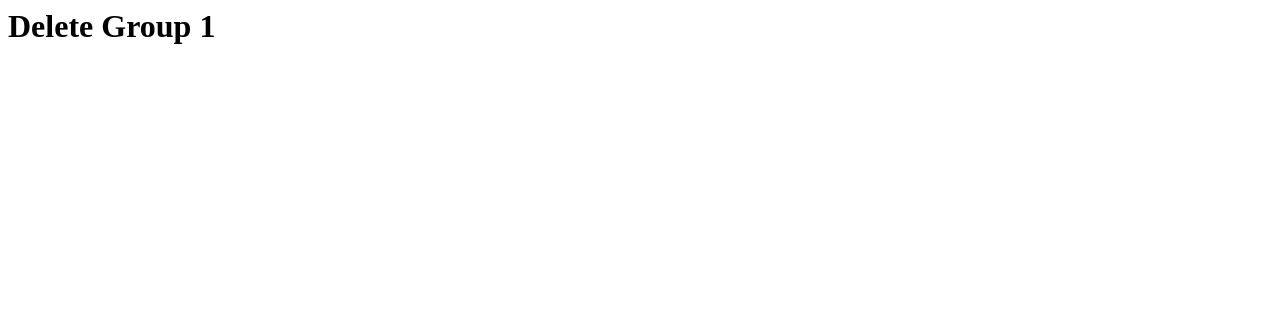
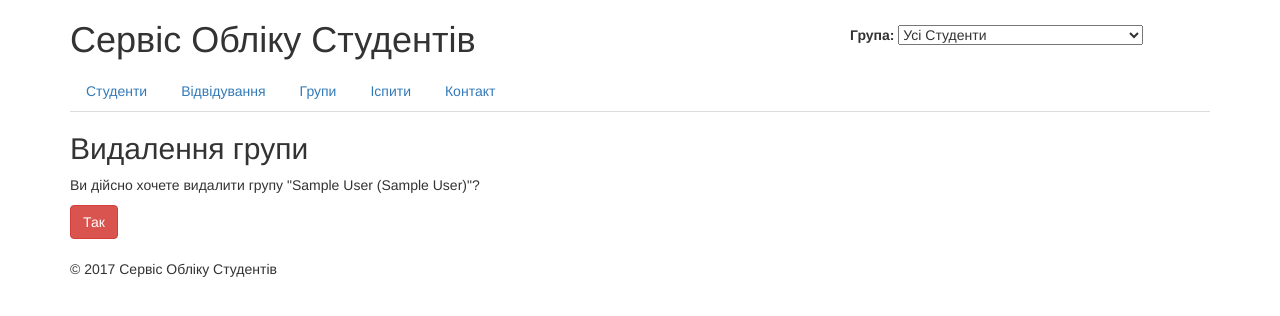
Before and after one commit to demkivroman/Students, a Django app: page /groups/1/delete/ in a window 1280 px wide. Shown: the top 316 px of the page. Run offline with Django 3.2, Linux system fonts and the light colour scheme; tables that the repository leaves empty hold one stand-in row (values such as "Sample post"); some libraries are stand-ins or nearby versions.

Commit message:
homework delete group with generic class

```diff
--- a/students/models/model_exams.py
+++ b/students/models/model_exams.py
@@ -29,7 +29,7 @@
         verbose_name = u"Група",
         blank = False,
         null = True,
-        on_delete=models.PROTECT)
+        on_delete=models.SET_NULL)
 
     def __unicode__(self):
         return u"%s - %s (%s %s)" % (self.title, self.dataTime, self.teacher, self.groups)
--- a/students/models/students.py
+++ b/students/models/students.py
@@ -51,7 +51,7 @@
         verbose_name = u"Група",
         blank = False,
         null = True,
-        on_delete=models.PROTECT)
+        on_delete=models.SET_NULL)
 
     def __unicode__(self):
         return u"%s %s" % (self.first_name, self.last_name)
--- /dev/null
+++ b/students/templates/students/group_confirm_delete.html
@@ -0,0 +1,20 @@
+{% extends "students/base.html" %}
+{% load static from staticfiles %}
+{% block meta_title %}Видалення групи{% endblock meta_title %}
+{% block title %}Видалення групи{% endblock title %}
+
+{% block content %}
+
+<!-- Form edit student -->
+
+    <form action="{% url 'groups_delete' object.id %}" method="post" enctype="multipart/form-data"
+    role = "form" class = "form-horizontal">
+
+        {%csrf_token%}
+    <p>Ви дійсно хочете видалити групу "{{ object }}"?</p>
+
+        <input type="submit" value="Так" name = "delete_button" class = "btn btn-danger" />
+        <br /><br />
+    </form>
+
+{% endblock content %}
--- a/students/templates/students/group_list.html
+++ b/students/templates/students/group_list.html
@@ -45,7 +45,7 @@
   <ul class="dropdown-menu" role = "menu">
     <li role = "presentation"> <a role = "menuitem" tabindex="-1" href="/journal/{{ group.id }}">Відвідування</a></li>
     <li role = "presentation"> <a role = "menuitem" tabindex="-1" href="{%url "groups_edit" group.id %}">Редагувати</a></li>
-    <li role = "presentation"> <a role = "menuitem" tabindex="-1" href="{%url "groups_edit" group.id %}">Видалити</a></li>
+    <li role = "presentation"> <a role = "menuitem" tabindex="-1" href="{%url "groups_delete" group.id %}">Видалити</a></li>
   </ul>
 </div>
                    </td>
--- a/students/views/groups.py
+++ b/students/views/groups.py
@@ -3,8 +3,21 @@
 
 from django.shortcuts import render
 from django.http import HttpResponse
+from django.contrib import messages
+from ..models  import Students, Group
+from django.views.generic import UpdateView, DeleteView
+from django.core.urlresolvers import reverse
 
-from ..models.groups import Group
+# class for group delete
+
+class GroupDeleteView(DeleteView):
+    model = Group
+    template_name = 'students/group_confirm_delete.html'
+
+    def get_success_url(self):
+        messages.info(self.request, u'Групу успішно видалено :)')
+        return reverse('groups')
+
 
 #Views for Groups
 
--- a/studentsdb/urls.py
+++ b/studentsdb/urls.py
@@ -24,7 +24,7 @@
 from students.views import exams
 from students.views.contact_admin import ContactView
 from students.views.students import StudentUpdateView,StudentDeleteView
-#from .settings import MEDIA_ROOT, DEBUG
+from students.views.groups import GroupDeleteView
 
 from django.conf import settings
 from django.views.static import serve
@@ -39,10 +39,10 @@
 
     url(r'^test$',stud_test.students_test, name='test'),
 #Groups url
-    url(r'^groups/$',groups.groups_list,name='groups'),
+    url(r'^groups$',groups.groups_list,name='groups'),
     url(r'^groups/add$',groups.groups_add,name='groups_add'),
     url(r'^groups/(?P<gid>\d+)/edit/$',groups.groups_edit,name='groups_edit'),
-    url(r'^groups/(?P<gid>\d+)/delete/$',groups.groups_delete,name='groups_delete'),
+    url(r'^groups/(?P<pk>\d+)/delete/$',GroupDeleteView.as_view(),name='groups_delete'),
 #Visiting url
     url(r'^journal/$',journal.journal_form,name='journal'),
 #Emams url
```
Also changed, not shown: 2 other files.
